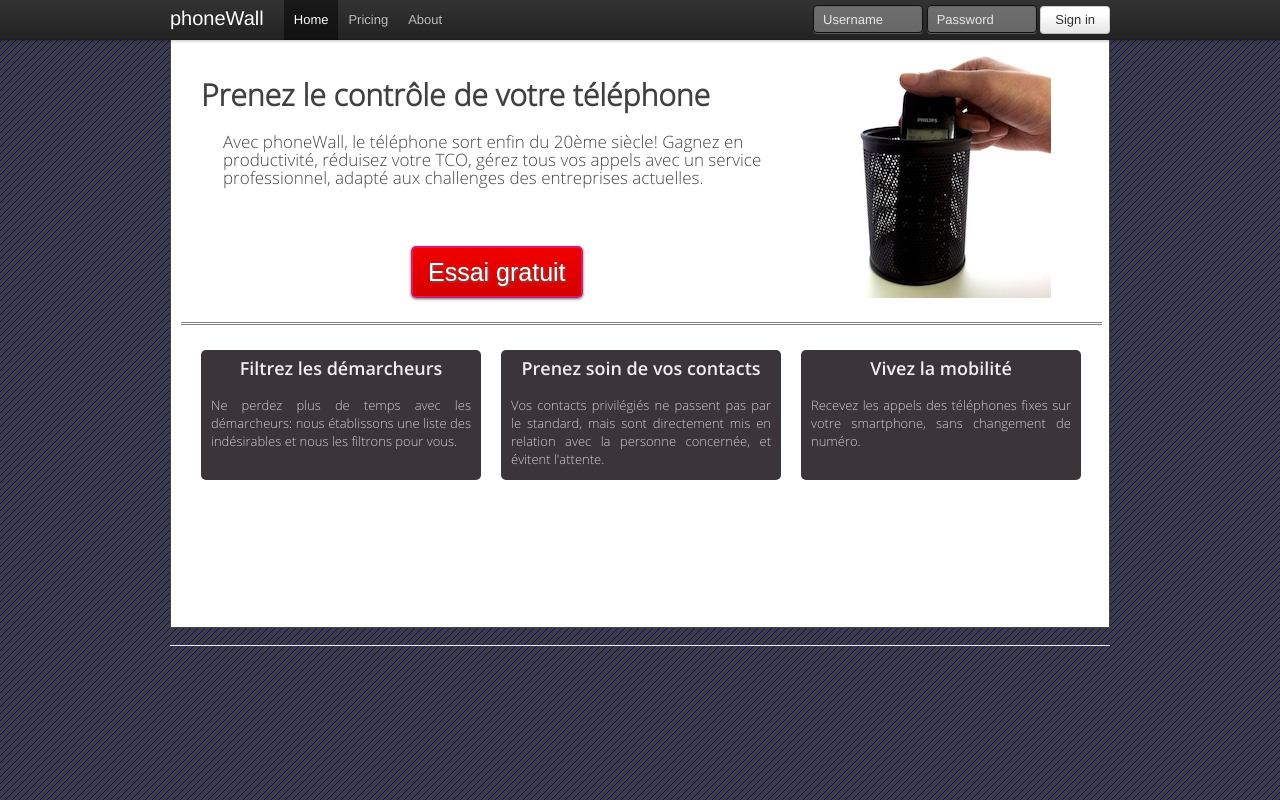
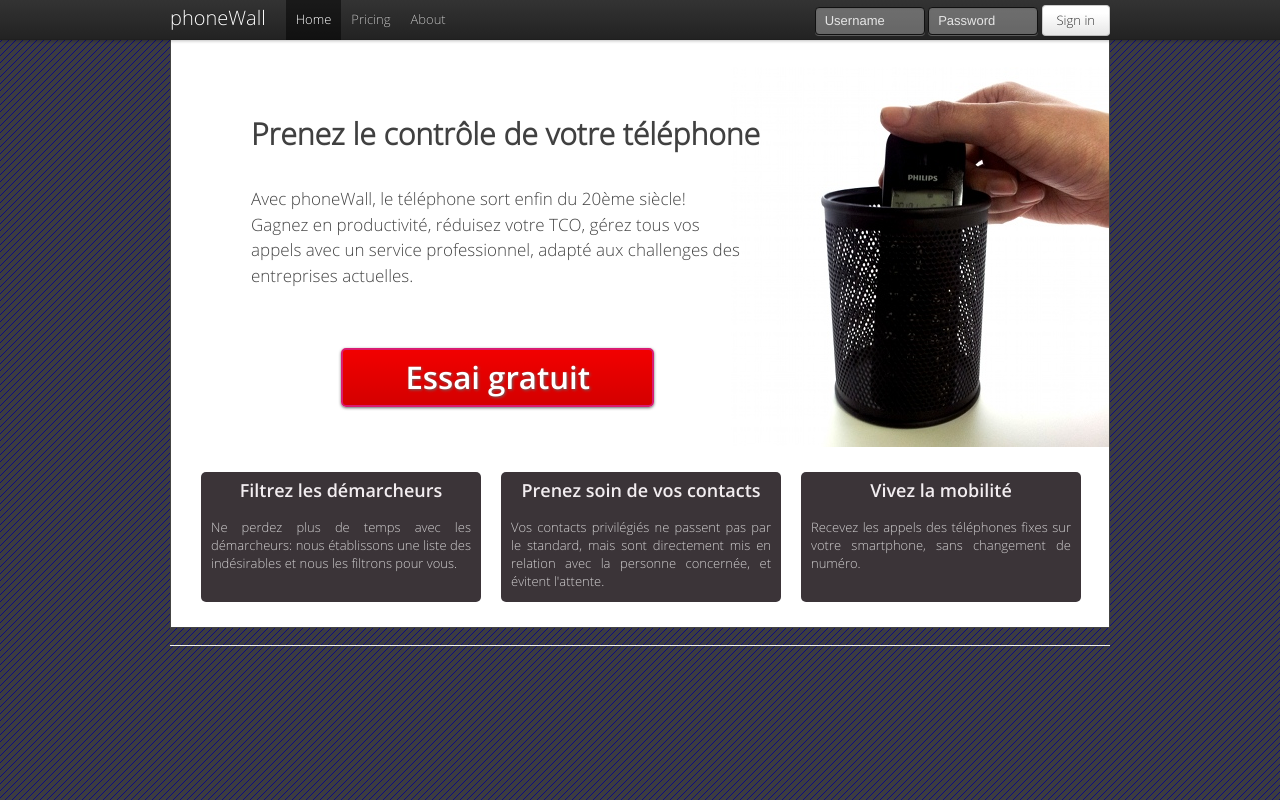
Before and after one commit to fasterthanlime/phonewall, a website: page frontend/pipotron.html in a window 1280 px wide. Drawn offline with nearby package versions, Linux system fonts and the light colour scheme.

Commit message:
Empirically looking more and more like an Apple product page.

```diff
--- a/frontend/css/landing.css
+++ b/frontend/css/landing.css
@@ -8,13 +8,21 @@ body {
 }
 
 #subtitle h2 {
+  margin-left: 60px;
+
+  margin-top: 1.3em;
   font-size: 30px;
 }
 
 #subpipo {
-  margin-top: 20px;
-  padding-left: 22px;
+  margin-left: 60px;
+
+  margin-top: 2em;
+  margin-bottom: 3.5em;
+  margin-right: 5em;
+
   font-size: 17px;
+  line-height: 1.5em;
 }
 
 .content {
@@ -23,11 +31,18 @@ body {
 }
 
 #bande {
-  margin-left: 10px;
-  margin-right: 7px;
+  margin-left: 0;
+  margin-right: 0;
   padding-bottom: 20px;
   padding-top: 20px;
-  border-bottom: double gray 3px;
+  border-bottom: simple #ddd 1px;
+
+  background: url('/img/phonebox.jpg');
+  background-position-x: 560px;
+  background-position-y: 40px;
+  background-repeat: no-repeat;
+
+  height: 380px;
 }
 
 #pipolist {
@@ -40,6 +55,10 @@ body {
   color: #D1CFD0;
   height: 10em;
   border-radius: 5px;
+}
+
+.topbar {
+  font-family: "OpenSansLight";
 }
 
 .pipoargument h3 {
@@ -55,14 +74,13 @@ body {
 }
 
 /* Call to action */
-.button {
-  margin-top: 50px;
-  margin-left: 210px;
+.calltoaction {
+  margin-left: 150px;
   text-align: center;
-  font-family: Arial;
+  font-family: "OpenSansSemiBold";
   color: #ffffff;
-  font-size: 25px;
-  padding: 15px;
+  font-size: 2.4em;
+  padding: 0.6em 2em;
   text-decoration: none;
   border-radius: 5px;
   box-shadow: 0px 1px 3px #666666;
@@ -74,13 +92,13 @@ body {
   filter: progid:DXImageTransform.Microsoft.gradient(startColorStr=#f20000, endColorStr=#d40000);
   display:inline-block; /* IE is so silly */
 }
-.button:hover {
+.calltoaction:hover {
   background: #9e0c0c;
   text-decoration: none;
   color: #ffffff;
 }
 
-.button:visited {
+.calltoaction:visited {
   text-decoration: none;
   color: #ffffff;
 }
--- a/frontend/css/style.css
+++ b/frontend/css/style.css
@@ -79,6 +79,7 @@ td.then {
   width: 30px;
   height: 30px;
   text-align: center;
+  vertical-align: middle;
   font-size: 1.0em;
   padding-top: 0.1em;
 }
--- a/frontend/pipotron.html
+++ b/frontend/pipotron.html
@@ -63,13 +63,10 @@
       <div class="content">
 
         <div class="row" id="bande">
-          <div class="span10" id="subtitle">
+          <div class="span11" id="subtitle">
             <h2>Prenez le contrôle de votre téléphone</h2>
             <p id="subpipo">Avec phoneWall, le téléphone sort enfin du 20ème siècle! Gagnez en productivité, réduisez votre TCO, gérez tous vos appels avec un service professionnel, adapté aux challenges des entreprises actuelles.</p>
-            <a class="button" href="#">Essai gratuit</a>
-          </div>
-          <div class="span4">
-           <img class="thumbnail" src="img/phonebox.png" alt="">
+            <a class="button calltoaction" href="#">Essai gratuit</a>
           </div>
         </div>
         <div class="row" id="pipolist">
```
Also changed, not shown: frontend/img/phonebox.jpg (added).
